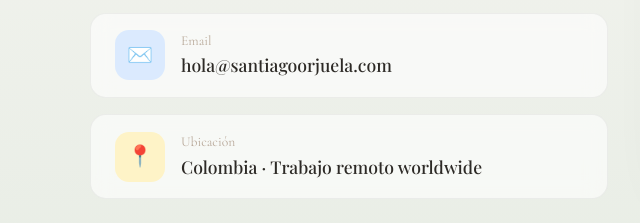
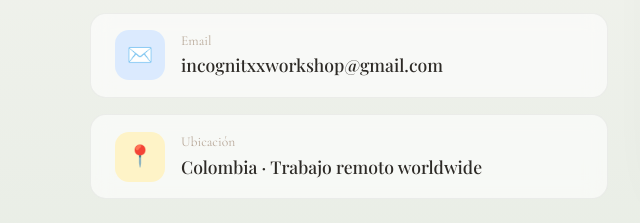
Before and after one commit to EliteAgency-stars/Santiago-Orjuela-Portafolio, a plain HTML site: page index.html in a window 1280 px wide. Shown: the part 6203-6426 px from the top of the page, 0-640 px from the left. Drawn offline with nearby package versions, Linux system fonts and the light colour scheme; a web font is replaced by a local one.

Commit message:
Update index.html

```diff
--- a/index.html
+++ b/index.html
@@ -1468,7 +1468,7 @@
                         <div class="contact-method-icon" style="background: #DBEAFE;">✉️</div>
                         <div class="contact-method-info">
                             <span>Email</span>
-                            <strong>hola@santiagoorjuela.com</strong>
+                            <strong>incognitxxworkshop@gmail.com</strong>
                         </div>
                     </div>
 
```
